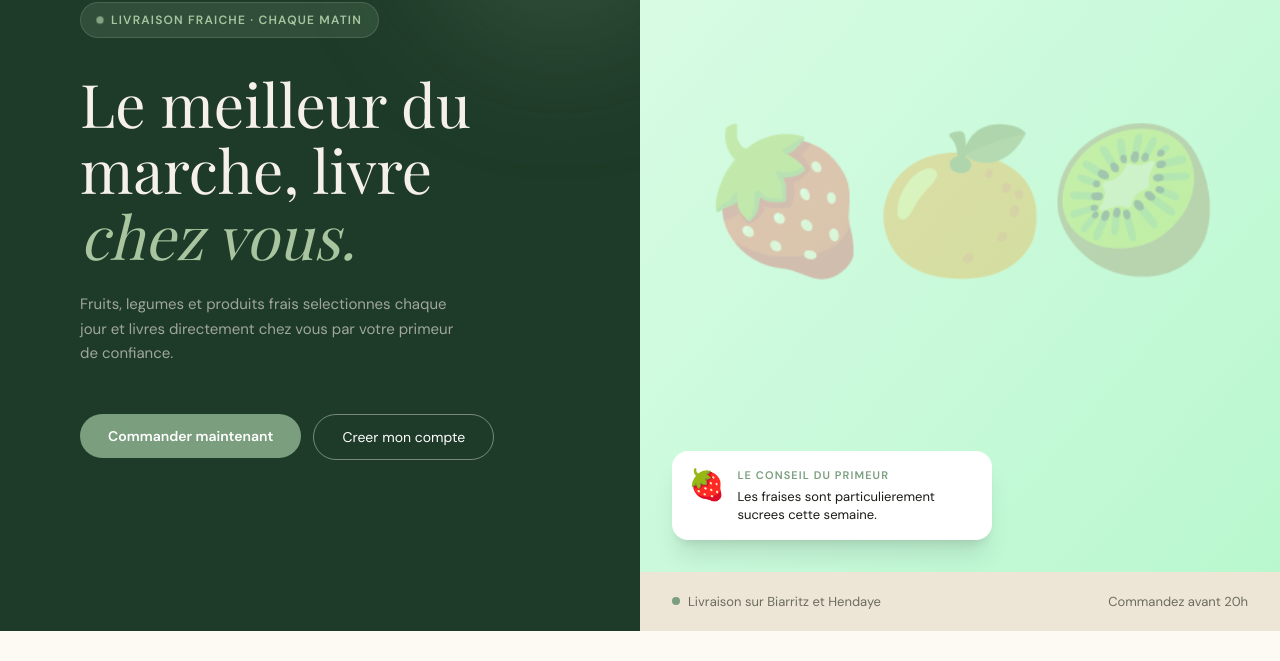
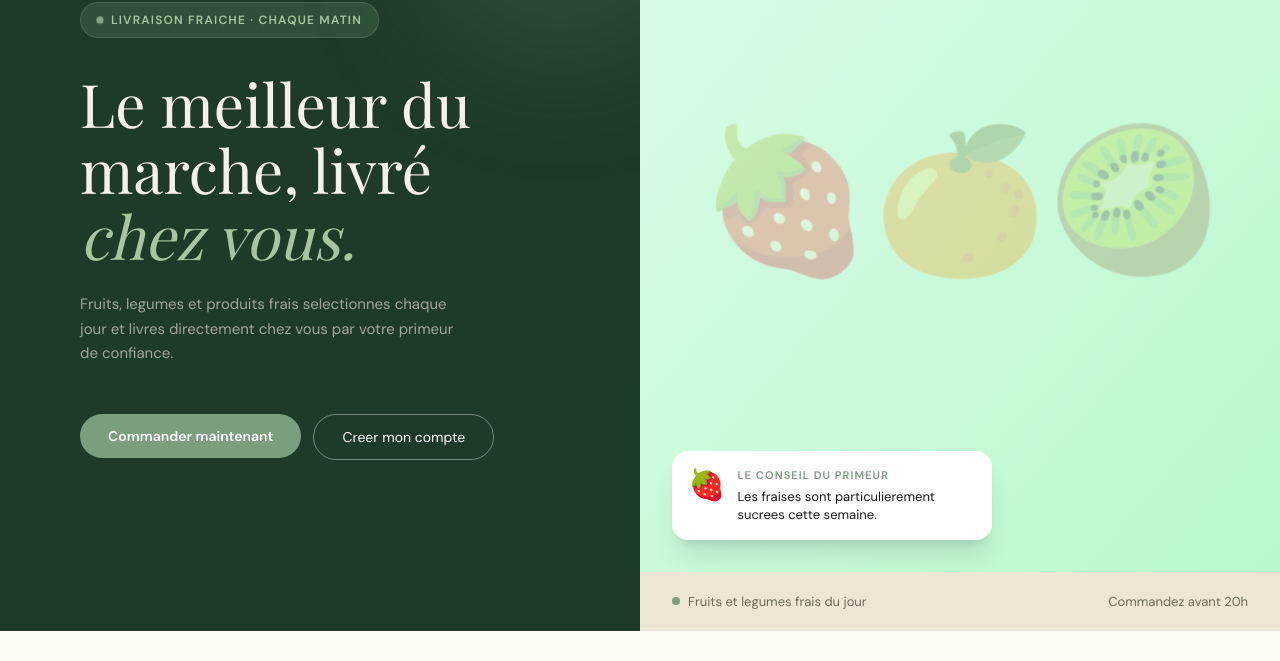
Before and after one commit to eliottgnd/FORNARO-PRIMEUR, a Next.js app: page / in a window 1280 px wide. Shown: the part 290-951 px from the top of the page. Built offline with nearby package versions, Linux system fonts and the light colour scheme; a web font is replaced by a local one.

Commit message:
Mise à jour contenu

```diff
--- a/app/page.tsx
+++ b/app/page.tsx
@@ -63,7 +63,7 @@ export default function Home() {
           </div>
 
           <h1 ref={heroTitleRef} className="font-display text-4xl md:text-6xl text-creme leading-[1.1] mb-4 md:mb-6 opacity-0">
-            Le meilleur du<br />marche, livre<br />
+            Le meilleur du<br />marche, livré<br />
             <em className="text-matcha-light">chez vous.</em>
           </h1>
 
@@ -103,7 +103,7 @@ export default function Home() {
           <div className="bg-creme-dark px-6 md:px-8 py-4 md:py-5 flex flex-col sm:flex-row items-start sm:items-center justify-between gap-2">
             <div className="flex items-center gap-2 text-[12px] md:text-[13px] text-gris">
               <span className="w-2 h-2 rounded-full bg-matcha shrink-0" />
-              Livraison sur Biarritz et Hendaye
+              <span>Fruits et legumes frais du jour</span>
             </div>
             <span className="text-[12px] md:text-[13px] text-gris">Commandez avant 20h</span>
           </div>
```
